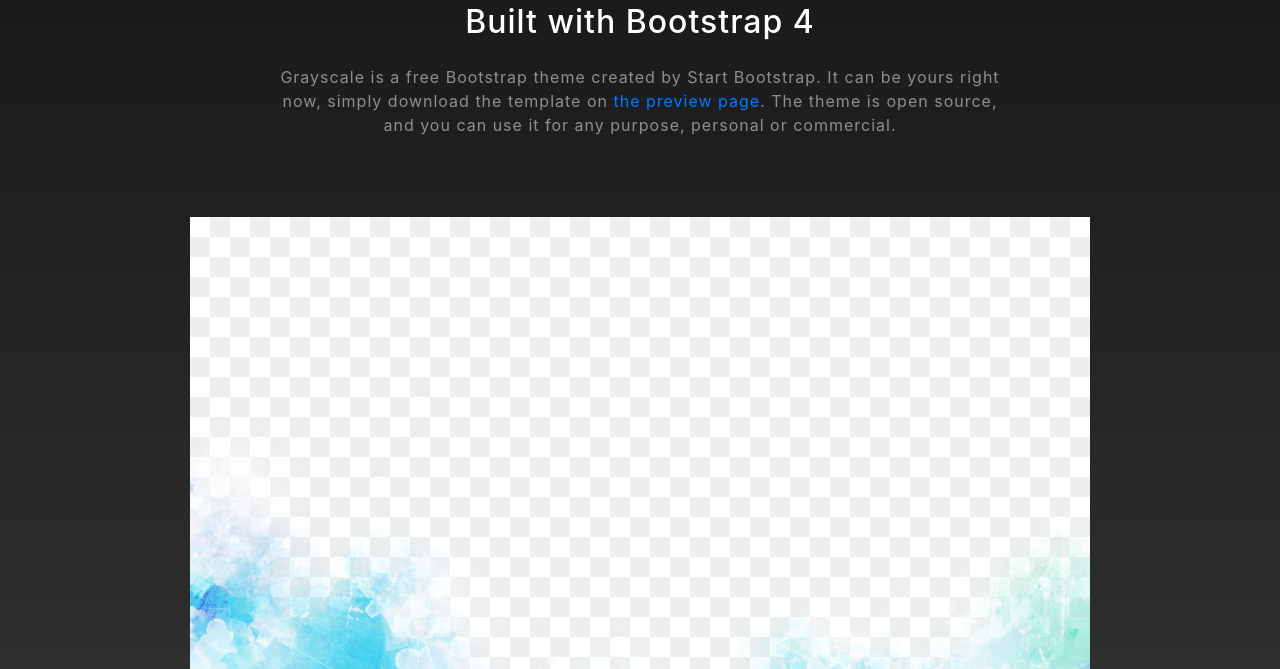
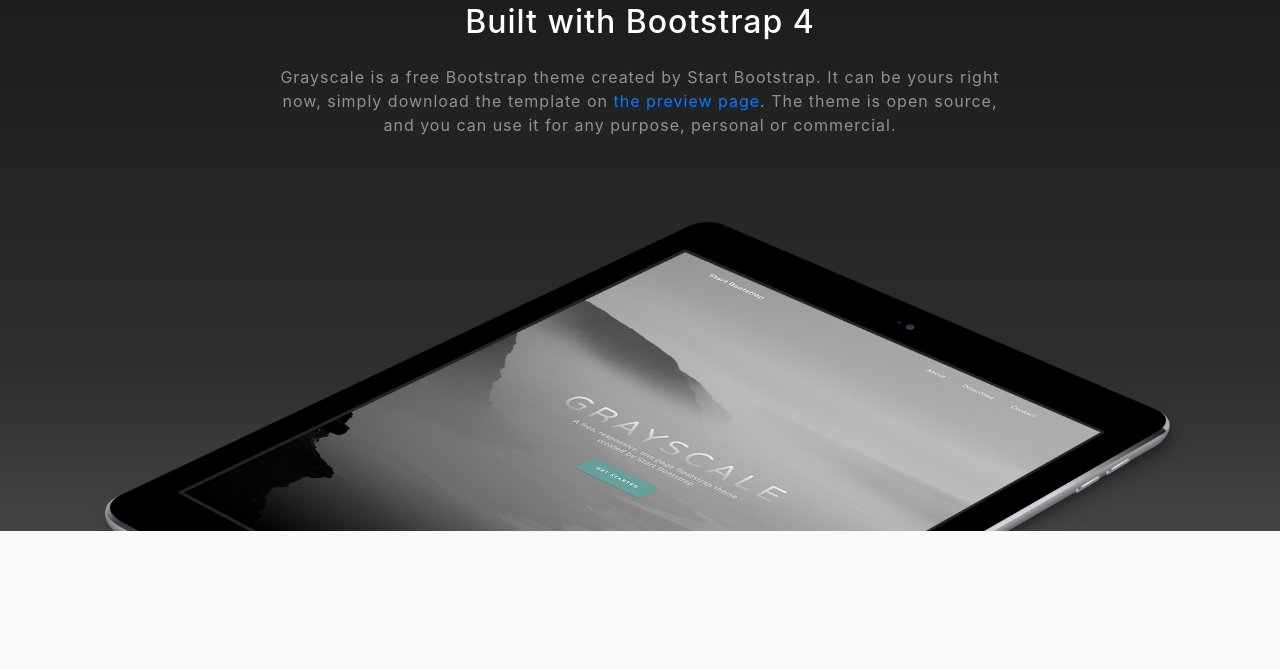
Before and after one commit to wmdhubs/wmdhubs.github.io, a website with bundled scripts: page index.html in a window 1280 px wide. Shown: the part 957-1626 px from the top of the page. Built offline with nearby package versions, Linux system fonts and the light colour scheme; files whose address does not match are found by name.

Commit message:
Update index.html

```diff
--- a/index.html
+++ b/index.html
@@ -70,7 +70,7 @@
               <a href="http://startbootstrap.com/template-overviews/grayscale/">the preview page</a>. The theme is open source, and you can use it for any purpose, personal or commercial.</p>
           </div>
         </div>
-        <img src="img/flow.png" class="img-fluid" alt="">
+        <img src="img/ipad.png" class="img-fluid" alt="">
       </div>
     </section>
 
```
